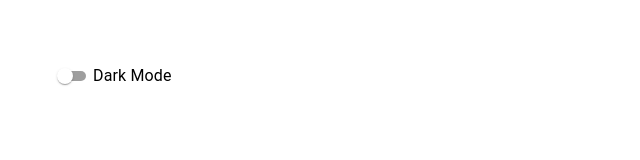
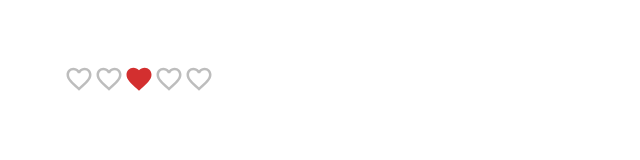
Before and after one commit to Satyum-Singh/react-mui-demo, a React (Create React App) app: page / in a window 1280 px wide. Shown: the top 160 px of the page, without its empty margins (0-640 px from the left). Built offline with nearby package versions, Linux system fonts and the light colour scheme.

Commit message:
Completed Rating

```diff
--- a/src/App.tsx
+++ b/src/App.tsx
@@ -5,7 +5,8 @@
 // import { MuiTextField } from './components/MuiTextField';
 // import { MuiSelect } from './components/MuiSelect';
 // import {MuiCheckbox} from './components/MuiCheckbox';
-import { MuiSwitch } from './components/MuiSwitch';
+// import { MuiSwitch } from './components/MuiSwitch';
+import { MuiRating } from './components/MuiRating';
 
 
 function App() {
@@ -33,7 +34,10 @@
 
 
 
-      <MuiSwitch></MuiSwitch>
+      {/* <MuiSwitch></MuiSwitch> */}
+
+
+      <MuiRating></MuiRating>
     </div>
   );
 }
--- /dev/null
+++ b/src/components/MuiRating.tsx
@@ -0,0 +1,31 @@
+import { Stack, Rating } from "@mui/material";
+import React, { useState } from "react";
+import FavoriteIcon from "@mui/icons-material/Favorite";
+import FavoriteBorderIcon from "@mui/icons-material/FavoriteBorder";
+
+export const MuiRating = () => {
+  const [value, setvalue] = useState<number | null>(3);
+  console.log({ value });
+  const handleChange = (
+    _event: React.ChangeEvent<{}>,
+    newValue: number | null
+  ) => {
+    setvalue(newValue);
+  };
+  return (
+    <Stack spacing={2}>
+      <Rating
+        value={value}
+        onChange={handleChange}
+        precision={0.5}
+        size="large"
+        icon={<FavoriteIcon fontSize='inherit' color='error'/>}
+        emptyIcon={<FavoriteBorderIcon fontSize='inherit' />}
+        readOnly
+        highlightSelectedOnly
+      />
+    </Stack>
+  );
+};
+
+export default MuiRating;
```
